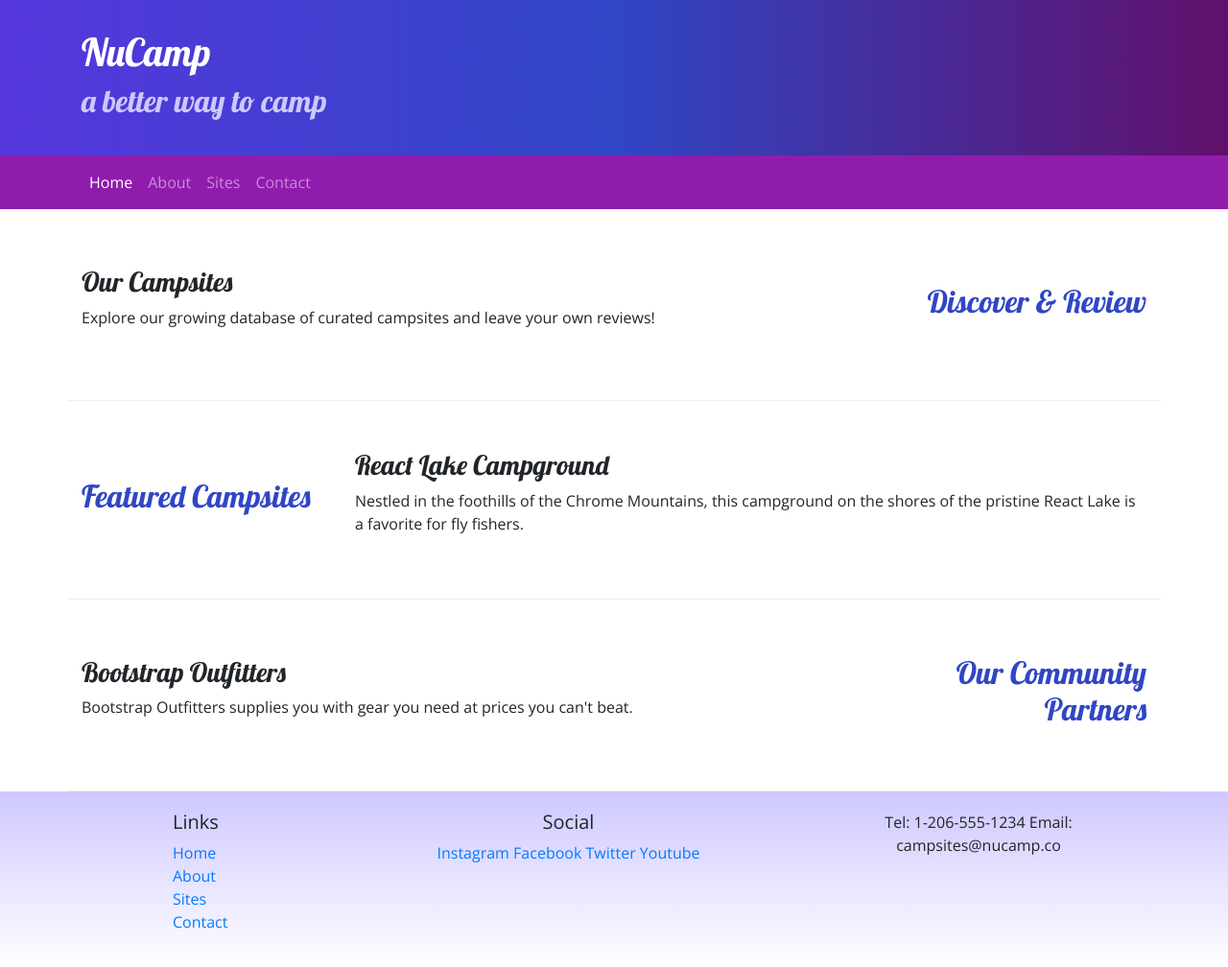
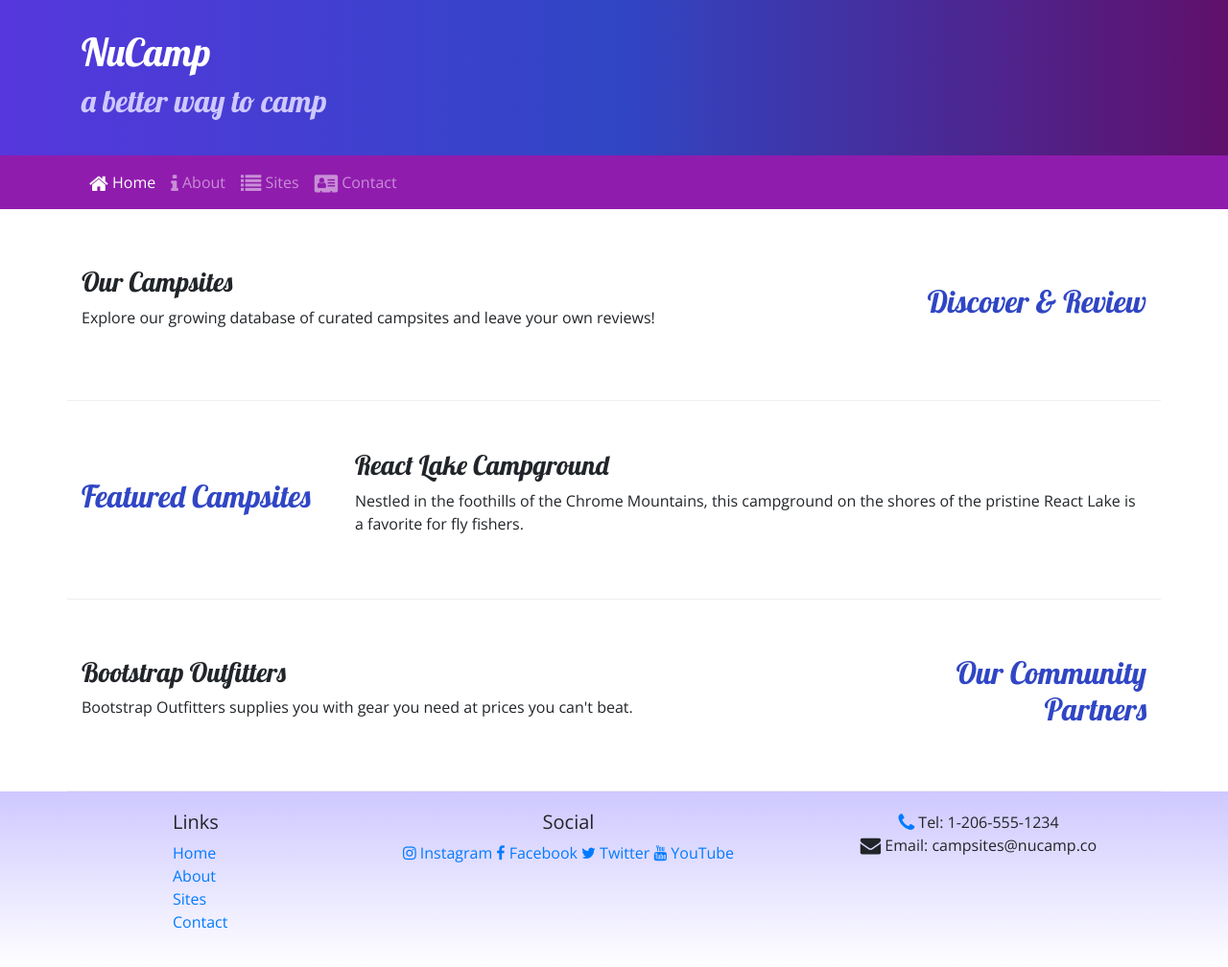
Before and after one commit to smidd47/2-Bootstrap, a website: page index.html in a window 1280 px wide. Shown: the whole page at 96% size. Drawn offline with nearby package versions, Linux system fonts and the light colour scheme.

Commit message:
icons+buttons

```diff
--- a/index.html
+++ b/index.html
@@ -9,6 +9,7 @@
     <link rel="stylesheet" href="node_modules/bootstrap/dist/css/bootstrap.min.css" />
 
     <!-- Additional CSS must be placed after Bootstrap CSS -->
+    <link rel="stylesheet" href="node_modules/font-awesome/css/font-awesome.min.css" />
     <link rel="stylesheet" href="https://fonts.googleapis.com/css?family=Lobster|Open+Sans" />
     <link rel="stylesheet" href="css/styles.css" />
 
@@ -35,10 +36,10 @@
             </button>
             <div class="collapse navbar-collapse" id="nucampNavbar">
                 <ul class="navbar-nav">
-                    <li class="nav-item active"><a class="nav-link" href="#">Home</a></li>
-                    <li class="nav-item"><a class="nav-link" href="aboutus.html">About</a></li>
-                    <li class="nav-item"><a class="nav-link" href="#">Sites</a></li>
-                    <li class="nav-item"><a class="nav-link" href="#">Contact</a></li>
+                    <li class="nav-item active"><a class="nav-link" href="#"><i class="fa fa-home fa-lg"></i> Home</a></li>
+                    <li class="nav-item"><a class="nav-link" href="aboutus.html"><i class="fa fa-info fa-lg"></i> About</a></li>
+                    <li class="nav-item"><a class="nav-link" href="#"><i class="fa fa-list fa-lg"></i> Sites</a></li>
+                    <li class="nav-item"><a class="nav-link" href="#"><i class="fa fa-address-card fa-lg"></i> Contact</a></li>
                 </ul>
             </div>
         </div>
@@ -82,7 +83,7 @@
                 <div class="col-4 col-sm-2 offset-1">
                     <h5>Links</h5>
                     <ul class="list-unstyled">
-                        <li> <a href="index.html">Home </a> </li>
+                        <li> <a href="#">Home </a> </li>
                         <li> <a href="aboutus.html">About </a> </li>
                         <li> <a href="#">Sites </a> </li>
                         <li> <a href="#">Contact </a> </li>
@@ -90,15 +91,15 @@
                 </div>
                 <div class="col-6 col-sm-5 text-center">
                     <h5>Social </h5>
-                    <a href="http://instagram.com/">Instagram </a>
-                    <a href="http://facebook.com/">Facebook </a>
-                    <a href="http://twitter.com/">Twitter </a>
-                    <a href="http://youtube.com/">Youtube </a>
+                        <a href="http://instagram.com/"><i class="fa fa-instagram"></i> Instagram</a>
+                        <a href="http://facebook.com/"><i class="fa fa-facebook"></i> Facebook</a>
+                        <a href="http://twitter.com/"><i class="fa fa-twitter"></i> Twitter</a>
+                        <a href="http://youtube.com/"><i class="fa fa-youtube"></i> YouTube</a>
                 </div>
 
                 <div class="col-sm-4 text-center">
-                    Tel: 1-206-555-1234
-                    Email: campsites@nucamp.co
+                    <i class="fa fa-phone fa-lg text-primary"></i> Tel: 1-206-555-1234<br />
+                    <i class="fa fa-envelope fa-lg text primary"></i> Email: campsites@nucamp.co
                 </div>
             </div>
         </div>
```
Also changed, not shown: aboutus.html (+12 -11 lines).
